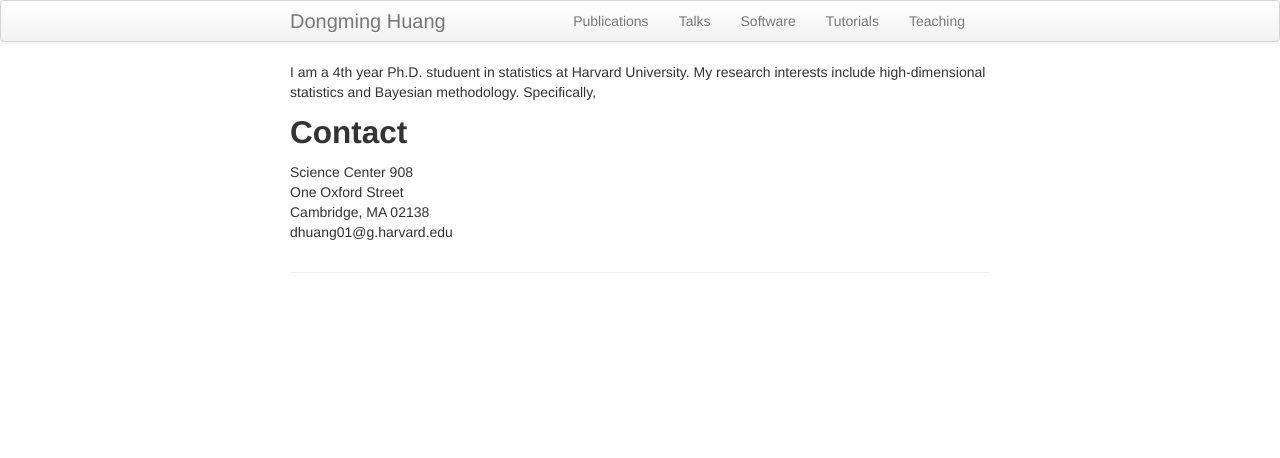
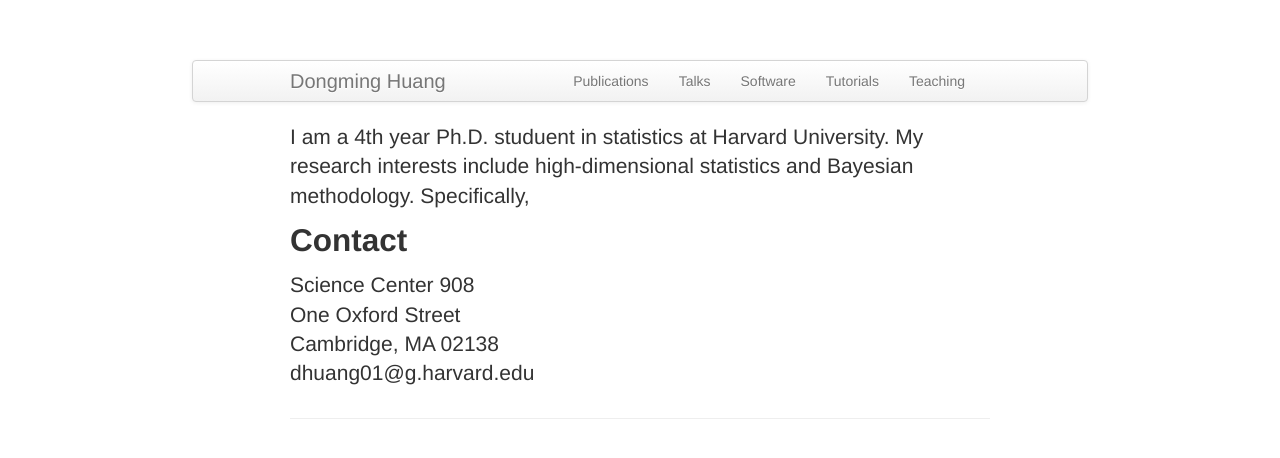
Before and after one commit to stathuang/dmhuang.github.io, a Jekyll site: the page built from index.md, in a window 1280 px wide. Shown: the top 458 px of the page. Built offline with Jekyll 4.4.1, drawn with Linux system fonts in a browser that asks for light colours.

Commit message:
Update style.css

```diff
--- a/assets/themes/twitter/css/style.css
+++ b/assets/themes/twitter/css/style.css
@@ -63,3 +63,47 @@
   background: #57A957;
   border: 1px solid #4c964d;
   color: #FFF; }
+
+body {
+    margin: 60px auto;
+    width: 70%;
+}
+nav ul, footer ul {
+    font-family:'Helvetica', 'Arial', 'Sans-Serif';
+    padding: 0px;
+    list-style: none;
+    font-weight: bold;
+}
+nav ul li, footer ul li {
+    display: inline;
+    margin-right: 20px;
+}
+a {
+    text-decoration: none;
+    color: #999;
+}
+a:hover {
+    text-decoration: underline;
+}
+h1 {
+    font-size: 3em;
+    font-family:'Helvetica', 'Arial', 'Sans-Serif';
+}
+p {
+    font-size: 1.5em;
+    line-height: 1.4em;
+    color: #333;
+}
+footer {
+    border-top: 1px solid #d5d5d5;
+    font-size: .8em;
+}
+
+ul.posts {
+    margin: 20px auto 40px;
+    font-size: 1.5em;
+}
+
+ul.posts li {
+    list-style: none;
+}
```
